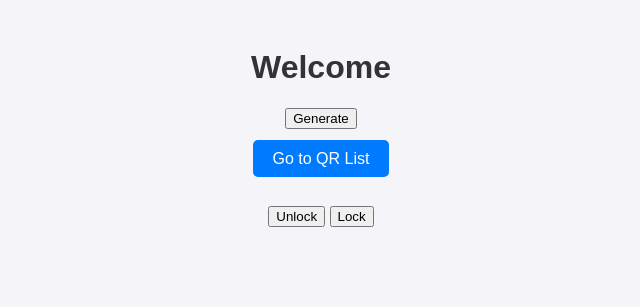
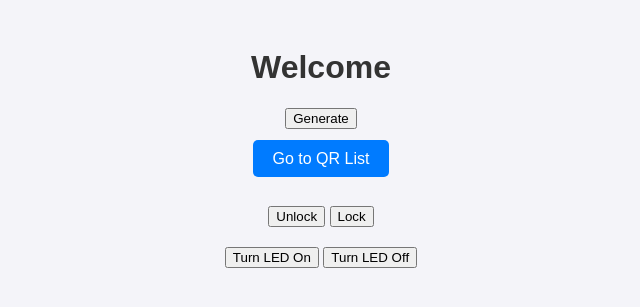
Before and after one commit to KhunAH156/PythonProject, a Flask app: page /index in a window 1280 px wide. Shown: the top 307 px of the page, without its empty margins (319-959 px from the left). Run offline with Flask 3, Linux system fonts and the light colour scheme; the visitor is signed in with stand-in values (Sample User, id 1).

Commit message:
led added

```diff
--- a/app.py
+++ b/app.py
@@ -4,6 +4,7 @@ import qrcode
 import os
 import RPi.GPIO as GPIO
 from time import sleep
+from hal import hal_led as led
 
 app = Flask(__name__)
 app.secret_key = "your_secret_key"  # Change this to a strong secret key
@@ -141,6 +142,20 @@ def qrlist1():
     except Exception as e:
         return jsonify({"error": str(e)}), 500
 
+@app.route('/led/on', methods=['POST'])
+def led_on():
+    if "logged_in" not in session:
+        return jsonify({"error": "Unauthorized"}), 403
+    led.set_output(24, True)  # Turn LED on
+    return jsonify({'status': 'LED On'})
+
+@app.route('/led/off', methods=['POST'])
+def led_off():
+    if "logged_in" not in session:
+        return jsonify({"error": "Unauthorized"}), 403
+    led.set_output(24, False)  # Turn LED off
+    return jsonify({'status': 'LED Off'})
+
 if __name__ == "__main__":
     try:
         app.run(host='0.0.0.0', port=5000, debug=True)
--- a/templates/index.html
+++ b/templates/index.html
@@ -40,6 +40,25 @@
         });
     </script>
 
+<div class="button-container">
+    <button id="ledOnButton">Turn LED On</button>
+    <button id="ledOffButton">Turn LED Off</button>
+</div>
+
+<script>
+    document.getElementById("ledOnButton").addEventListener("click", function () {
+        fetch("/led/on", { method: "POST" })
+            .then(response => response.json())
+            .then(data => alert(data.status));
+    });
+
+    document.getElementById("ledOffButton").addEventListener("click", function () {
+        fetch("/led/off", { method: "POST" })
+            .then(response => response.json())
+            .then(data => alert(data.status));
+    });
+</script>
+
 
     <script src="/static/js/script.js" defer></script>
 
```
